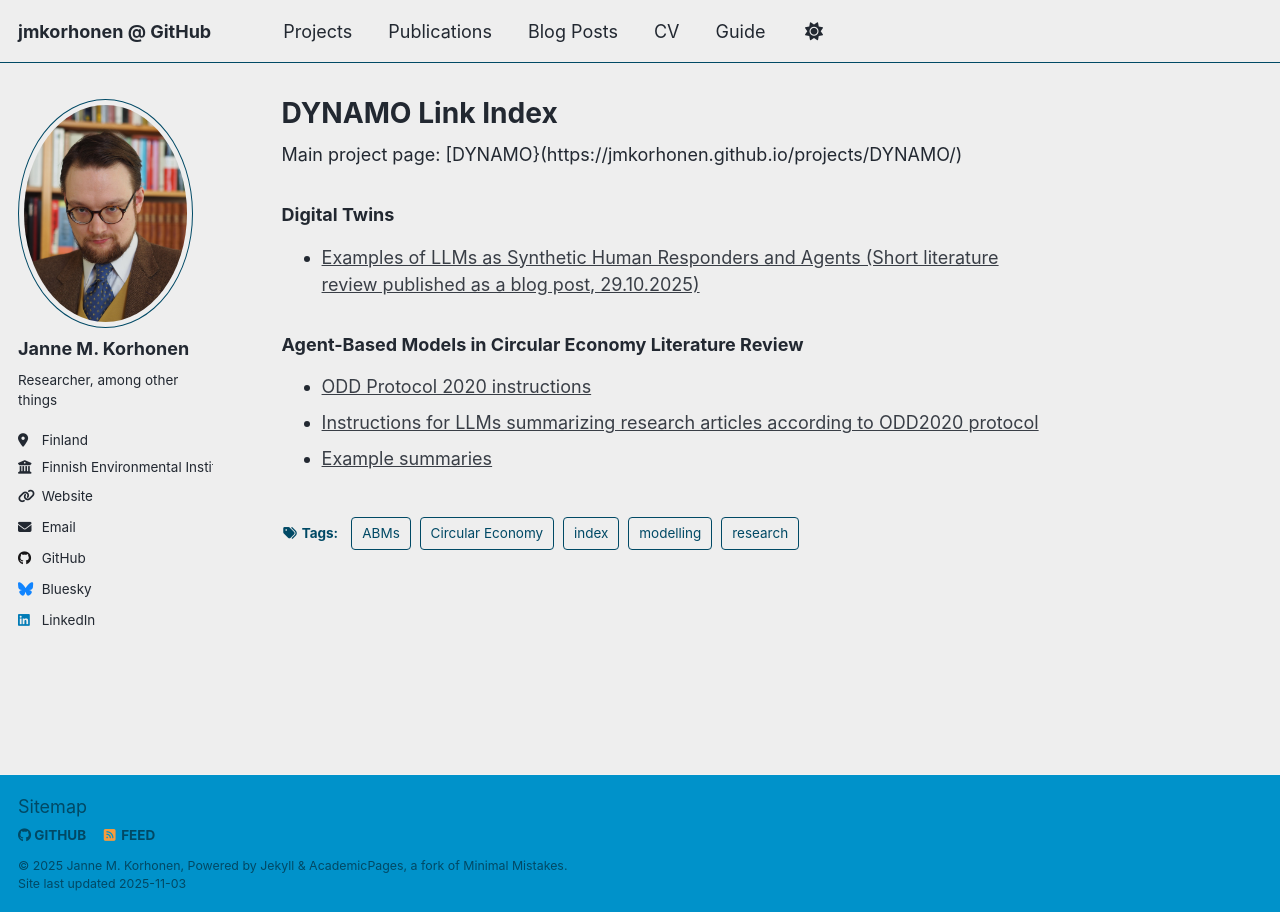
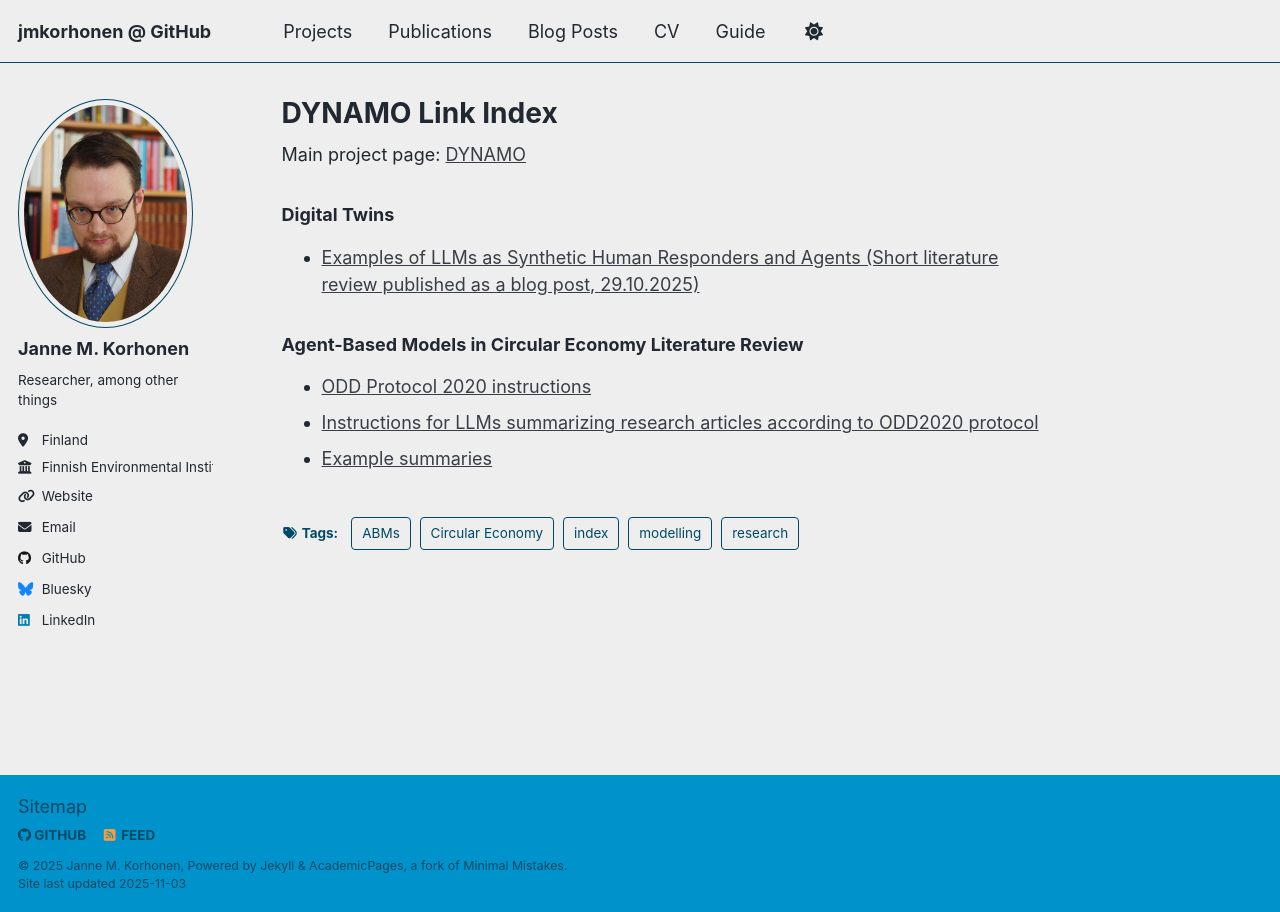
Before and after one commit to jmkorhonen/jmkorhonen.github.io, a Jekyll site: the page built from _pages/projects/DYNAMO/DYNAMO-index.md, in a window 1280 px wide. Built offline with Jekyll 4.4.1, drawn with Linux system fonts in a browser that asks for light colours; a script that is not in the unit is left out.

Commit message:
Update DYNAMO-index.md

```diff
--- a/_pages/projects/DYNAMO/DYNAMO-index.md
+++ b/_pages/projects/DYNAMO/DYNAMO-index.md
@@ -10,7 +10,7 @@ tags:
 - ABMs
 - index
 ---
-Main project page: [DYNAMO}(https://jmkorhonen.github.io/projects/DYNAMO/)
+Main project page: [DYNAMO](https://jmkorhonen.github.io/projects/DYNAMO/)
 
 ### Digital Twins
 
```
